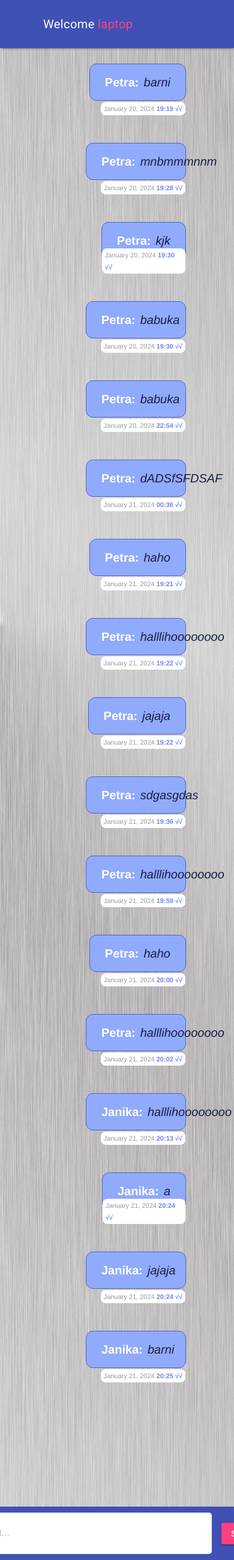
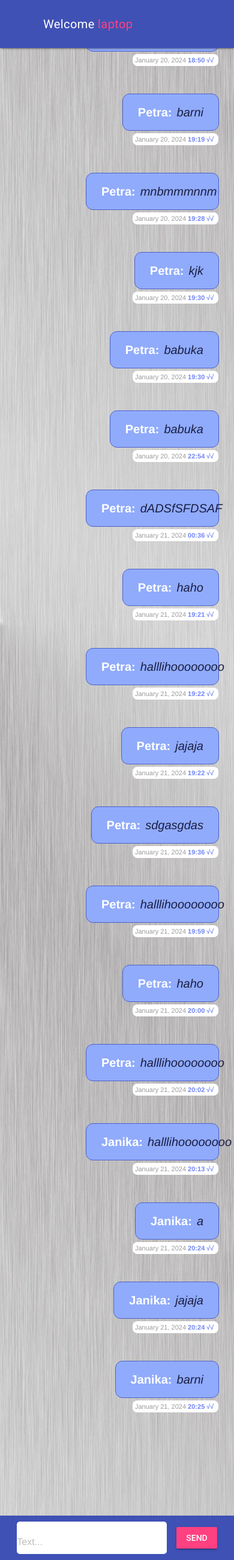
Before and after one commit to barni246/Django-ChatApp, a Django app: page /chat/ in a window 390 px wide. Shown: the whole page at 60% size. Run offline with Django 4.2, Linux system fonts and the light colour scheme; a user stored in the database is signed in; data comes from the database, SQL or seed files in the repository; both versions use the stored data as it was after the commit.

Commit message:
chat time css

```diff
--- a/chat/templates/chat/index.html
+++ b/chat/templates/chat/index.html
@@ -109,7 +109,7 @@
           <div class="wrapper-maim-user" id="deleteMessage">
               <div  class="main-user">
                 <span><b class="color-red"> {{ request.user }}:</b> <i class="c-white" >${messageField.value} </i></span>
-                <span class="main-user-time color-gray">${formattedDate}<span><b> ${newFormattedTime} √√</b  class="color-gray"> </span></span>
+                <span class="main-user-time color-gray">${formattedDate}<span><b class="fw-900"> ${newFormattedTime} √√</b  class="color-gray"> </span></span>
               </div>
           </div>`;
 
@@ -130,7 +130,7 @@
             <div class="wrapper-maim-user">
             <div  class="main-user" >
               <span><b class="color-red"> {{ request.user }}:</b> <i class="c-white">${copyTextMessage} </i></span>
-             <span class="main-user-time color-gray" >${formattedDate}<span class="color-blue"><b> ${newFormattedTime} √√</b></span></span>
+             <span class="main-user-time color-gray" >${formattedDate}<span class="color-blue"><b class="fw-900"> ${newFormattedTime} √√</b></span></span>
             </div>
             </div>`;
           }, 2000);
@@ -153,7 +153,7 @@
 
        {% csrf_token %}
        <div class="mdl-textfield mdl-textfield-width mdl-js-textfield mdl-textfield--floating-label mdl-bg">
-          <input class="mdl-textfield__input mdl-textfield__input-style" name="textmessage" type="text" id="messageField" />
+          <input class="mdl-textfield__input p-0 mdl-textfield__input-style" name="textmessage" type="text" id="messageField" />
           <label class="mdl-textfield__label" for="messageField">Text...</label>
        </div>
 
--- a/static/css/style.css
+++ b/static/css/style.css
@@ -1,9 +1,8 @@
-
 html {
   scroll-behavior: smooth;
 }
 
-i{
+i {
   margin-top: 21px;
 }
 
@@ -70,7 +69,7 @@
 }
 
 .warning-message {
-  color:  #d50000;
+  color: #d50000;
   font-weight: 600;
   font-size: 20px;
 }
@@ -88,12 +87,17 @@
 .mb-8 {
   margin-bottom: 8px;
 }
+
 .mr-8 {
   margin-right: 8px;
 }
 
 .op-5 {
   opacity: 0.5;
+}
+
+.fw-900 {
+  font-weight: 900;
 }
 
 
@@ -120,7 +124,7 @@
   margin-bottom: 70px;
 }
 
-.main-user, .other-user{
+.main-user, .other-user {
   width: fit-content;
   max-width: 50%;
   position: relative;
@@ -150,34 +154,24 @@
   color: white;
 }
 
-.main-user-time{
+.main-user-time,
+.other-user-time {
   position: absolute;
-  width: auto;
+  min-width: 135px;
   bottom: -25px;
   left: 0;
   padding: 0px 4px;
   background-color: white;
   border-radius: 8px;
   font-size: 11px;
-  border: 1px solid transparent;
 }
 
-.other-user-time {
-  position: absolute;
-  width: auto;
-  bottom: -25px;
-  right: 0;
-  padding: 0px 4px;
-  background-color: white;
-  border-radius: 8px;
-  font-size: 11px;
-  border: 1px solid transparent;
-}
 
 .form-container {
   width: 100%;
   background-color: rgb(63, 81, 181);
   padding: 10px;
+  padding-left: 0;
   display: flex;
   justify-content: center;
   position: fixed;
@@ -187,7 +181,7 @@
 
 }
 
-.form-content{
+.form-content {
   display: flex;
   align-items: center;
   justify-content: center;
@@ -230,6 +224,9 @@
   padding-bottom: 250PX;
 }
 
+
+
+
 #xml {
   margin-top: 16px;
 }
@@ -243,3 +240,34 @@
 .date-border {
   border: 1px solid rgb(77, 96, 201);
 }
+
+
+@media screen and (max-width:1000px) {
+
+  .mdl-layout__content {
+    padding: 25px;
+    padding-bottom: 200PX;
+  }
+
+  .other-user-time {
+    right: 0 !important;
+    left: unset !important;
+  }
+}
+
+@media screen and (max-width:600px) {
+  .mdl-textfield-width {
+    width: 250px;
+    padding-right: 28px;
+  }
+
+  .p-0 {
+    padding: 0;
+  }
+
+  .mdl-textfield__input-style {
+    font-size: 12px;
+  }
+
+
+}
```
Also changed, not shown: db.sqlite3, static/img/profile.jpg (added). Lines whose indentation alone changed are shown as unchanged.
